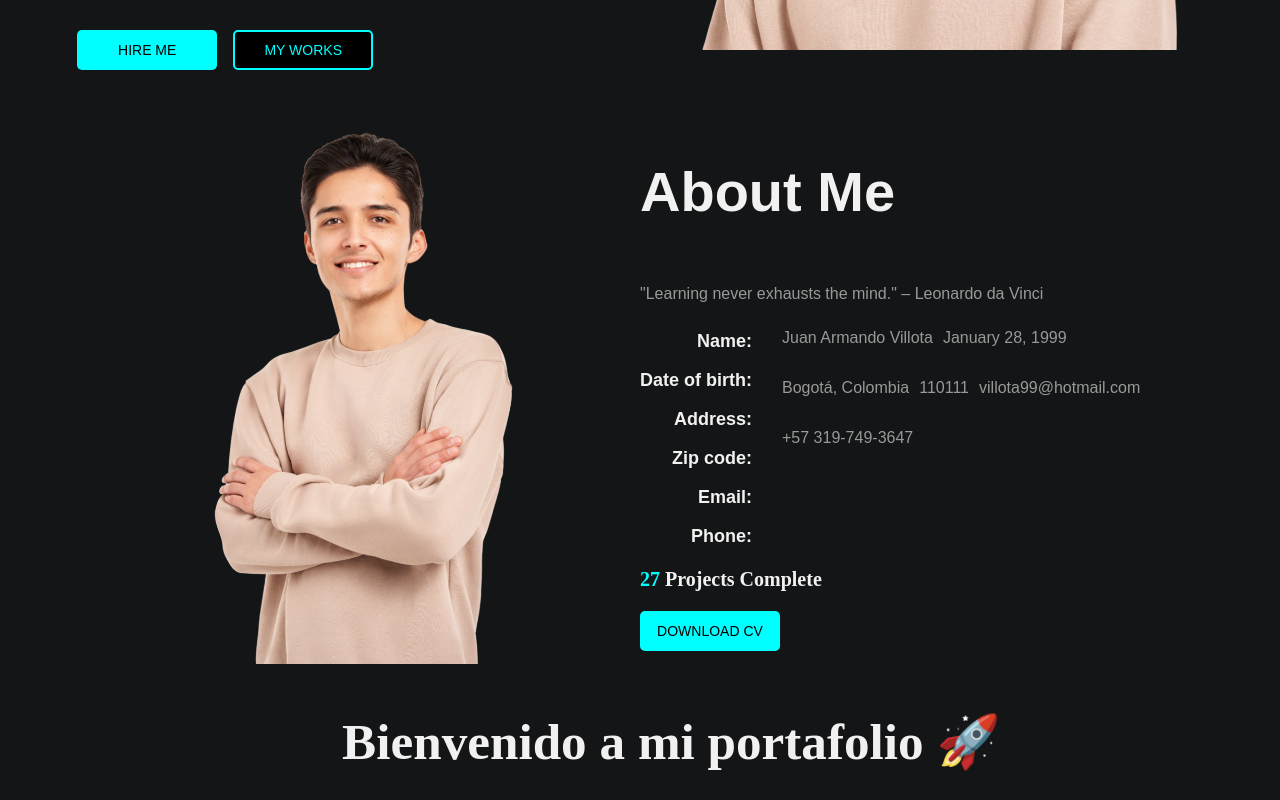
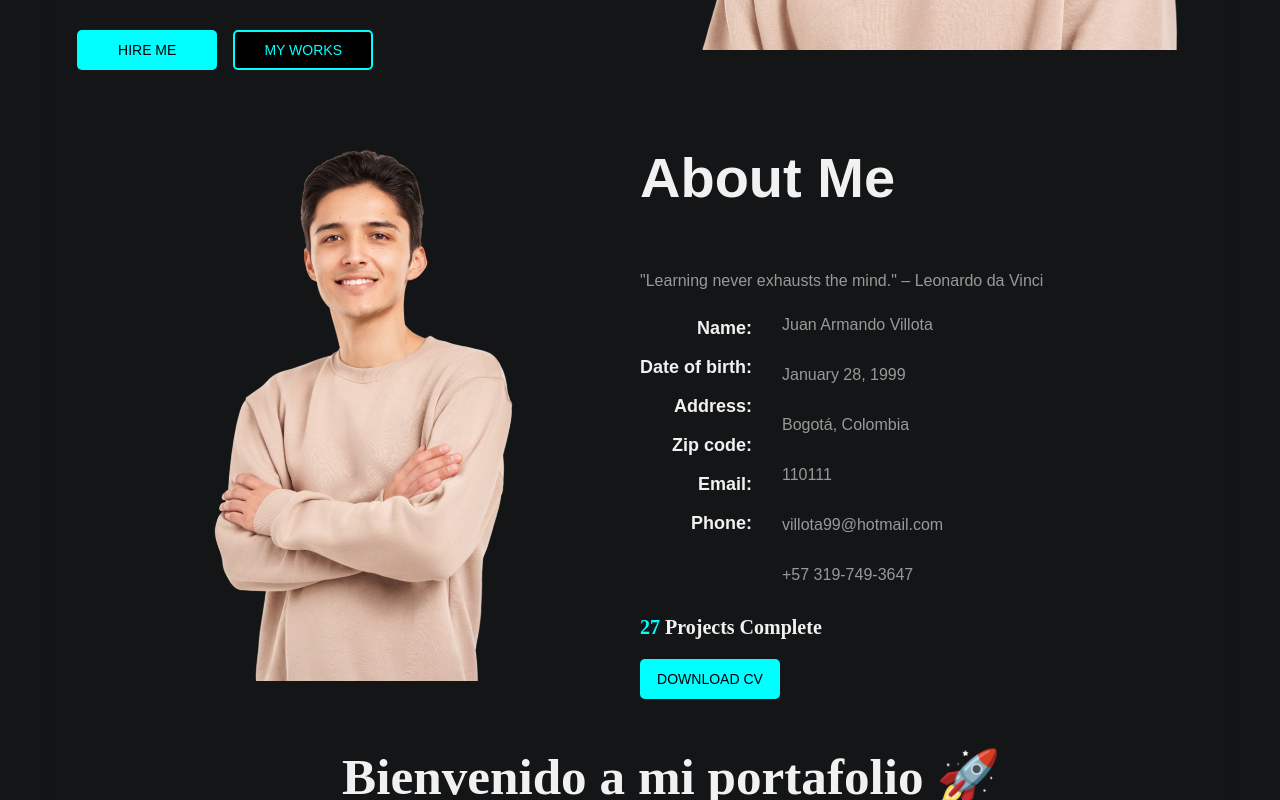
Before and after one commit to juanchovg1/mi-portafolio-frontend, a React (Vite) app: page / in a window 1280 px wide. Shown: the part 575-1375 px from the top of the page. Built offline with nearby package versions, Linux system fonts and the light colour scheme.

Commit message:
Refactor AboutMe styles: change info column to use flexbox for improved layout

```diff
--- a/src/styles/components/AboutMe.css
+++ b/src/styles/components/AboutMe.css
@@ -116,6 +116,8 @@
 .about-me-info-column {
     text-align: left; /* Align info to the left */
     width: 100%; /* Ensure it takes full width */
+    display: flex;
+    flex-direction: column; /* Ensure it displays elements in a column */
 }
 
 @media (max-width: 768px) {
```
